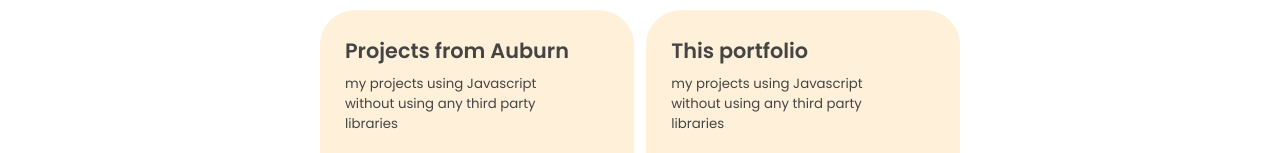
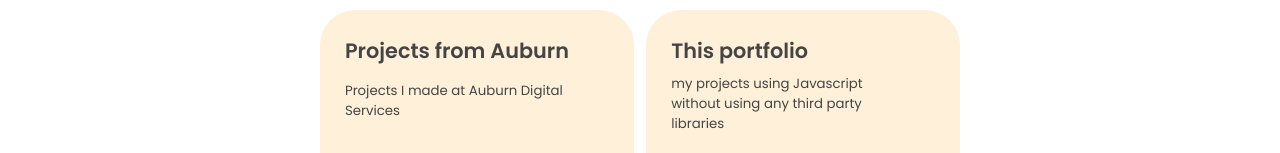
Before and after one commit to allyzonalison/my-port-finale, a plain HTML site: page index.html in a window 1280 px wide. Shown: the part 1984-2137 px from the top of the page. Drawn offline with nearby package versions, Linux system fonts and the light colour scheme.

Commit message:
Update index.html

```diff
--- a/index.html
+++ b/index.html
@@ -120,7 +120,7 @@
                 </div>
                 <div class="mini-box">
                     <p class="project-title">Projects from Auburn</p>
-                    <p class="project-desc">my projects using Javascript without using any third party libraries</p>
+                    <p class="project-desc">Projects I made at Auburn Digital Services</p>
                     <ion-icon class="github-icon" name="logo-github"></ion-icon>
                 </div>
                 <div class="mini-box">
```
